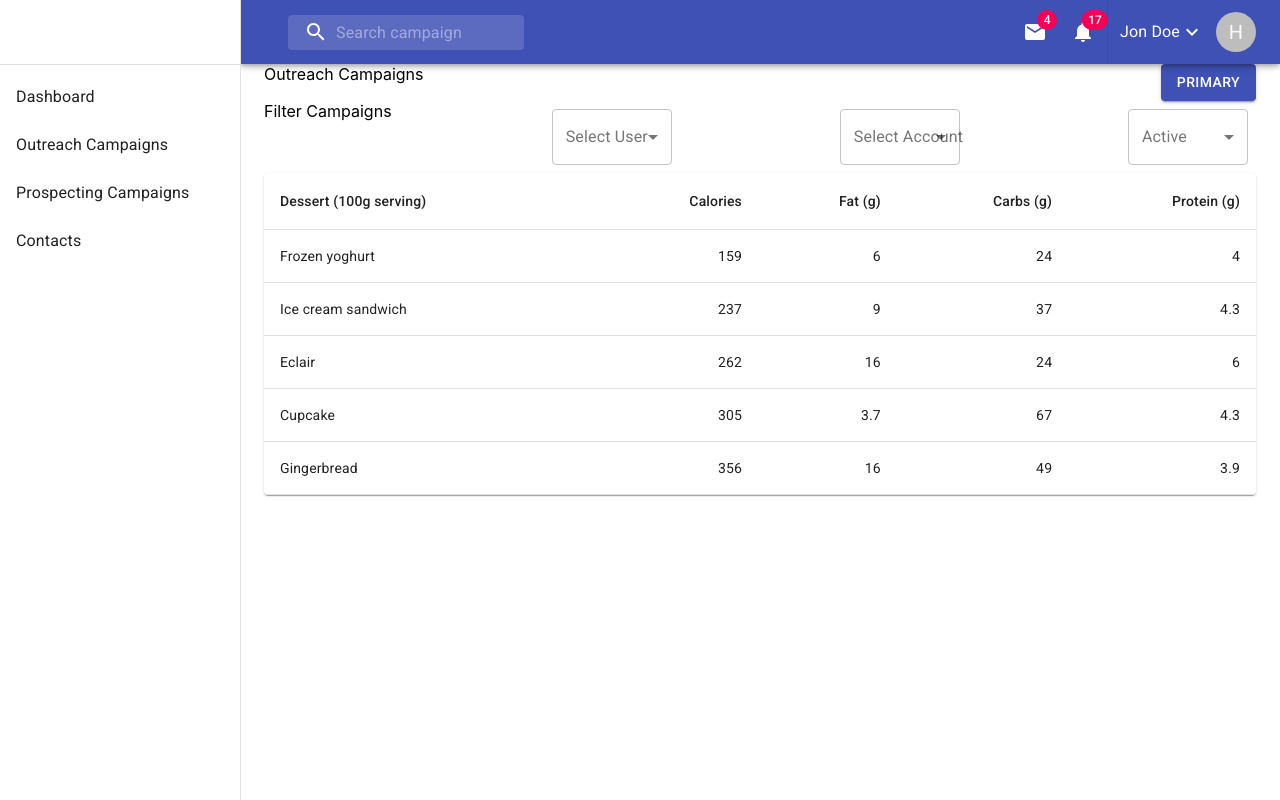
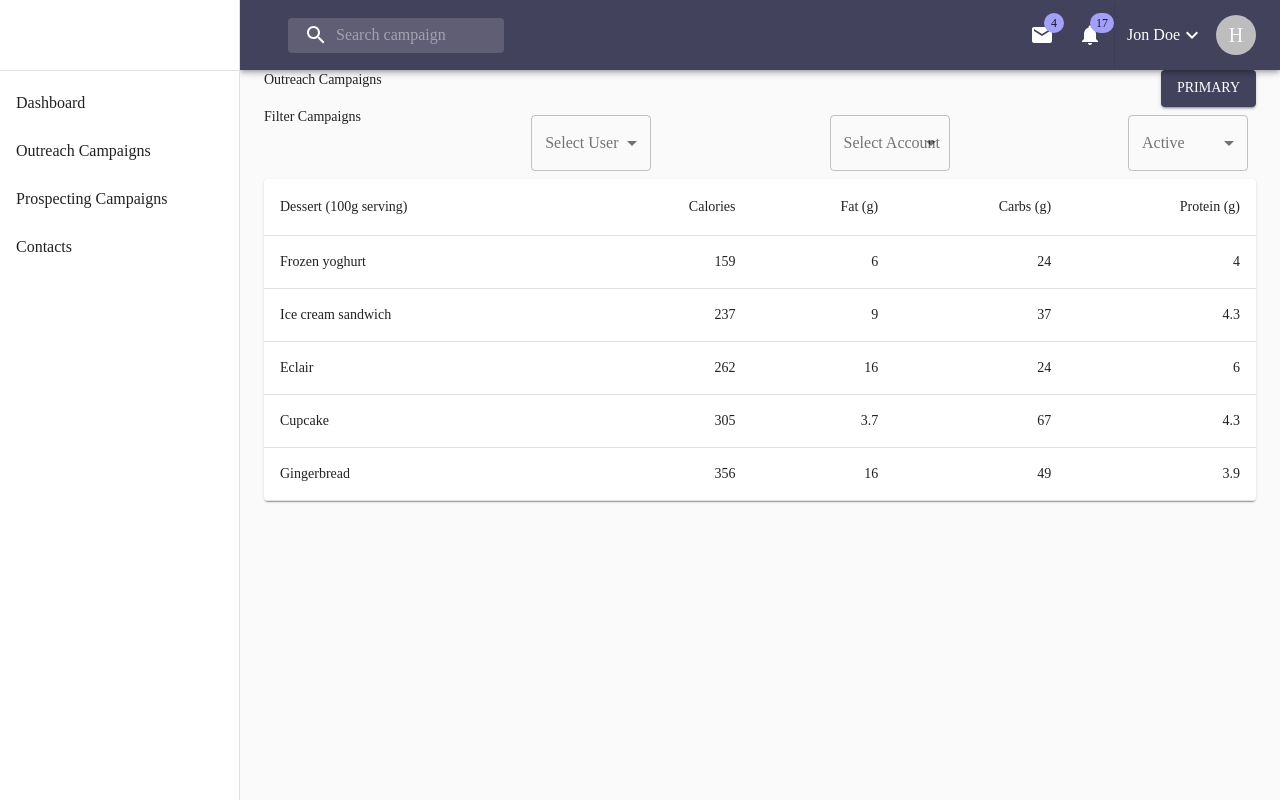
Before and after one commit to shahnawaz/contact-hub, a React (Create React App) app: page / in a window 1280 px wide. Built offline with nearby package versions, Linux system fonts and the light colour scheme.

Commit message:
Theme added

```diff
--- a/src/App.js
+++ b/src/App.js
@@ -1,13 +1,20 @@
 import React from 'react';
+import { ThemeProvider } from '@material-ui/core/styles';
+import CssBaseline from "@material-ui/core/CssBaseline";
+
 import './App.css';
 import { AppLayout } from "./components/platform/AppLayout";
+import { theme } from "./styles/theme";
 
 function App() {
-  return (
-    <div className="App">
-        <AppLayout />
-    </div>
-  );
+    return (
+        <ThemeProvider theme={theme}>
+            <CssBaseline />
+            <div className="App">
+                <AppLayout />
+            </div>
+        </ThemeProvider>
+    );
 }
 
 export default App;
--- /dev/null
+++ b/src/styles/theme.js
@@ -0,0 +1,20 @@
+import { createMuiTheme } from '@material-ui/core/styles';
+
+export const theme = createMuiTheme({
+    palette: {
+        primary: {
+            main: '#43425D',
+        },
+        secondary: {
+            main: '#A3A0FB',
+        },
+    },
+    mixins: {
+        toolbar: {
+            minHeight: 70
+        }
+    },
+    typography: {
+        fontFamily: "'Source Sans Pro'", // loaded in public/index.html
+    }
+});
```
